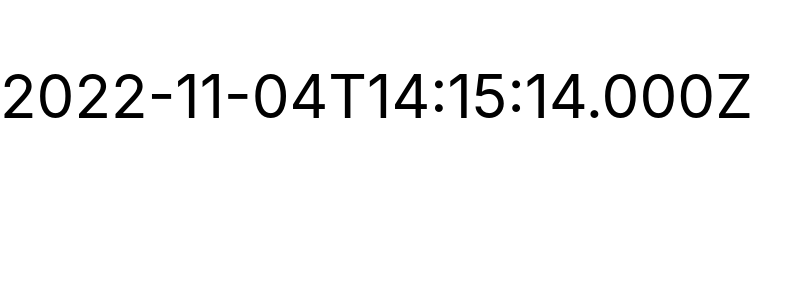
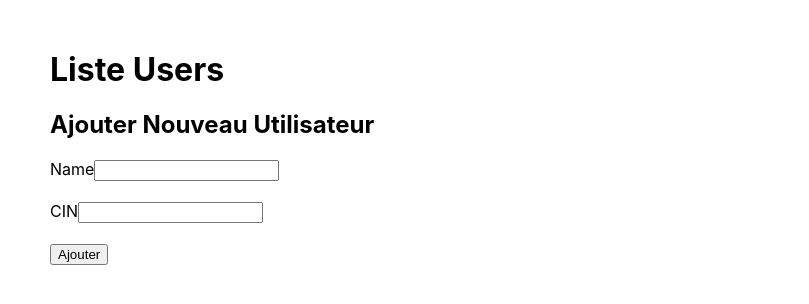
Before and after one commit to jadliaissam/estem-2022-react, a React (Create React App) app: page / in a window 1280 px wide. Shown: the top 304 px of the page, without its empty margins (0-809 px from the left). Built offline with nearby package versions, Linux system fonts and the light colour scheme.

Commit message:
forms + events

```diff
--- a/src/App.js
+++ b/src/App.js
@@ -1,11 +1,17 @@
 import React from "react"
 import Header from "./Header";
 import Body from "./Body";
-import Demo from "./Demo";
+
+import DemoEvent from "./DemoEvent";
+import Form from "./Form";
+import Form2 from "./form2";
+import Liste from "./ListeItem";
+import FormUsers from "./FormUsers";
 function App() {
   return (
     <div className="App">
-      <Demo />
+    <FormUsers/>
+
     </div>
   );
 }
--- /dev/null
+++ b/src/DemoEvent.js
@@ -0,0 +1,26 @@
+import React from "react";
+
+export default class DemoEvent extends React.Component{
+    constructor(props){
+        super(props)
+        this.state={couleur:"green", hide:false}
+    }
+render(){
+    return(
+        <div>
+            {this.state.hide ? null: <h1 style={{color:this.state.couleur}}>DemoEvent</h1>}
+            <button onClick={()=>alert(new Date())}>
+                Click Me
+            </button>
+            <button onMouseOver={()=> this.setState({couleur:"red"})}>
+                 Changer couleur
+            </button>
+            <button onClick={()=>this.setState({hide:!this.state.hide})}>
+                Toggle
+            </button>
+        </div>
+    );
+}
+
+
+}
--- /dev/null
+++ b/src/Form.js
@@ -0,0 +1,25 @@
+import React from 'react'
+export default class Form extends React.Component{
+    constructor(props){
+        super(props)
+        this.state= {
+            name: "Default Name"
+        }
+    }
+
+    render(){
+        return (
+            <div>
+                <form>
+                    <label>Nom : </label>
+                    <input type="text" value={this.state.name} onChange={(e)=> {
+                        this.setState({name: e.target.value.toUpperCase()})
+                    }}/>
+                    {this.state.name.length < 4 &&<span style={{color: 'red'}}>Invalid Text</span>}
+                </form>
+            </div>
+        )
+    }
+
+
+}
--- /dev/null
+++ b/src/FormUsers.js
@@ -0,0 +1,55 @@
+import React from "react"
+
+class User extends React.Component {
+    render() {
+        return (
+            <div>
+                <li>{this.props.name} : {this.props.cin}</li>
+            </div>
+        )
+    }
+}
+
+export default class FormUsers extends React.Component {
+    constructor(props) {
+        super(props)
+        this.state = { users: [], name: "", cin: "" }
+    }
+
+    addUser = () => {
+        const users = this.state.users
+        users.push({ name: this.state.name, cin: this.state.cin })
+        this.setState({ users: users })
+    }
+
+    render() {
+        return (
+            <div style={{margin:50}}>
+                <div>
+                    <h1>Liste Users</h1>
+                    {this.state.users.map((u, i) => <User key={i} name={u.name} cin={u.cin} />)}
+                </div>
+                <div>
+                    <h2>Ajouter Nouveau Utilisateur</h2>
+                    <div>
+                        <form>
+                            <div style={{marginBottom: 20}}>
+                                <label>
+                                    Name
+                                    <input onChange={(e) => this.setState({ name: e.target.value })} value={this.state.name} />
+                                </label>
+                            </div>
+                            <div style={{marginBottom:20}}>
+                                <label>
+                                    CIN
+                                    <input onChange={(e) => this.setState({ cin: e.target.value })} value={this.state.cin} />
+                                </label>
+                            </div>
+                        </form>
+                        <button onClick={this.addUser}>Ajouter</button>
+                    </div>
+                </div>
+            </div>
+        )
+    }
+}
--- /dev/null
+++ b/src/ListeItem.js
@@ -0,0 +1,36 @@
+import React from "react";
+
+class ListeItem extends React.Component {
+    constructor(props) {
+        super(props);
+    }
+    render() {
+        return <div>
+            {this.props.nom} - {this.props.cin}
+        </div>
+    }
+}
+
+class Liste extends React.Component {
+    constructor(props) {
+        super(props);
+    }
+    render() {
+        const tab = [
+            { id: 1, nom: "Zakaria", cin: 'HF253748' },
+            { id: 2, nom: "Ilyass", cin: 'HH72135' },
+            { id: 3, nom: "Nouhaila", cin: 'NA19990' }
+        ]
+        return (
+            <div>
+                <ul>
+                    {tab.map(elt => <ListeItem nom={elt.nom} cin={elt.cin} />)}
+                </ul>
+            </div>
+        )
+
+    }
+}
+
+
+export default Liste;
--- /dev/null
+++ b/src/form2.js
@@ -0,0 +1,46 @@
+import React from "react";
+class Form2 extends React.Component{
+    constructor(props){
+        super(props);
+        this.state = {
+            name : "", cin : ""
+        }
+    }
+
+    handle_name=(e)=>{
+        let name=e.target.value;
+        let UpperName=name.toUpperCase()
+        this.setState({
+            name: UpperName
+
+        })
+    }
+    handle_cin=(e)=>{
+        let cin=e.target.value;
+        if(cin.length > 8 ){
+            this.setState({cin : "cin invalid"})
+        }
+        else{
+            this.setState({cin : cin})
+        }
+    }
+    render(){
+        return(
+            <form>
+                <label>
+                    nom:
+                </label>
+                <input type="text" value={this.state.name} onChange = {this.handle_name} />
+                <label>
+                    CIN:
+                </label>
+                <input type="text" value={this.state.cin} onChange =  {this.handle_cin}/>
+                <br/>
+                <input type="submit" value="submit"/>
+                                </form>
+
+
+        )
+    }
+}
+export default Form2;
```
